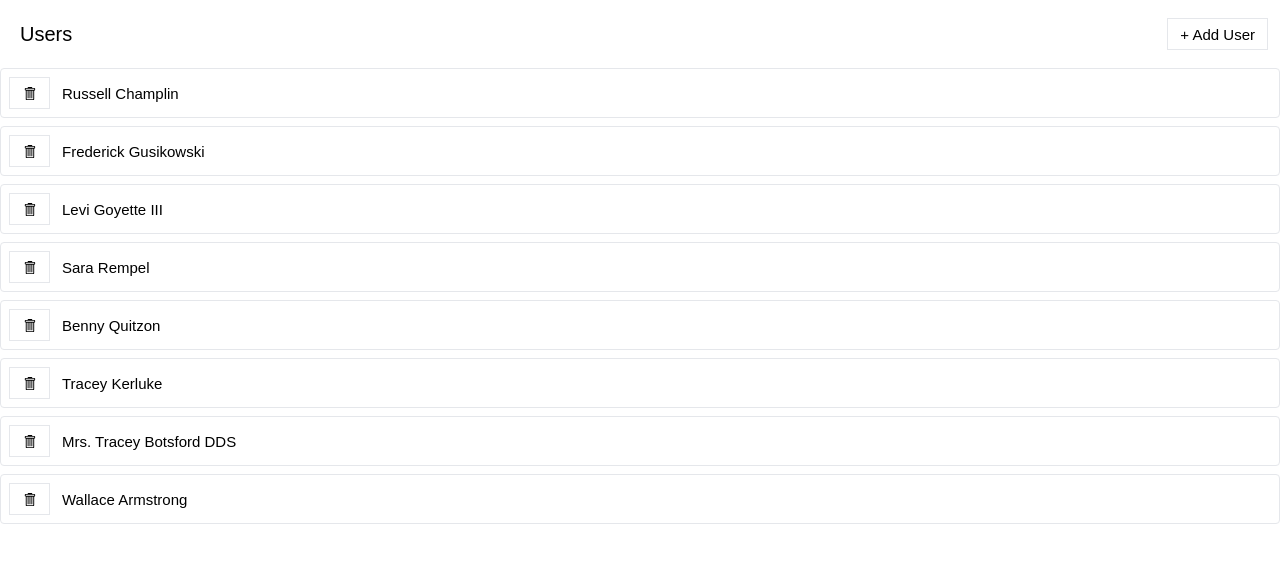
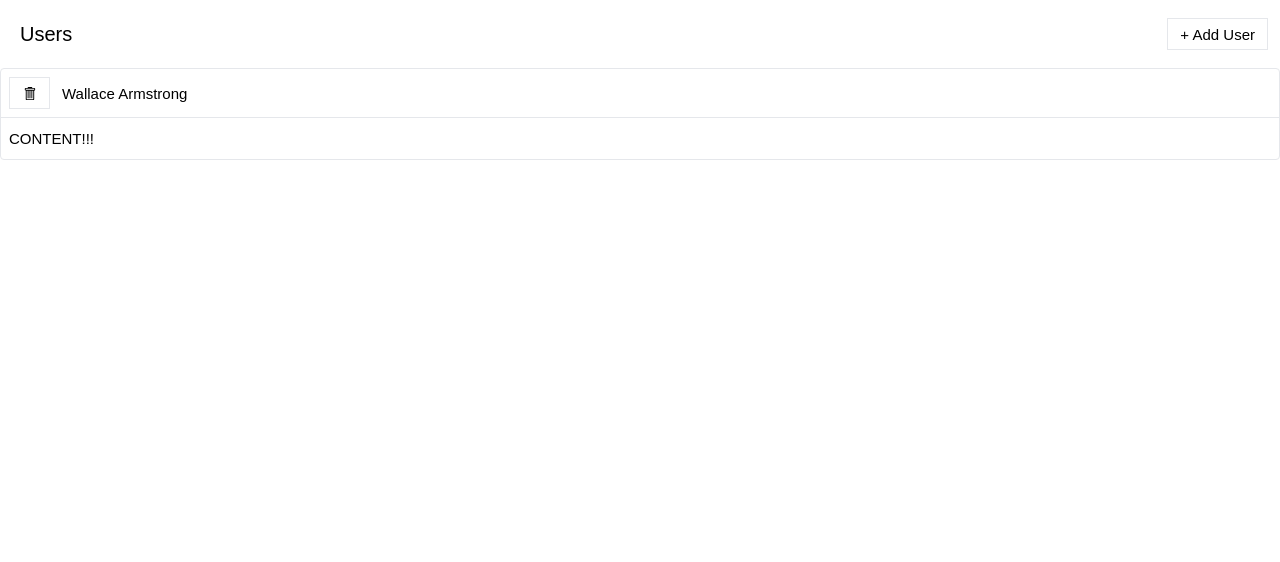
Before and after one commit to adenugbamichael/media, a React (Vite) app: page / in a window 1280 px wide. Shown: the top 562 px of the page. Built offline with nearby package versions, Linux system fonts and the light colour scheme; data requests are answered from the project's data file; a web font is replaced by a local one.

Commit message:
Adding expandable panel

```diff
--- a/db.json
+++ b/db.json
@@ -1,33 +1,5 @@
 {
   "users": [
-    {
-      "name": "Russell Champlin",
-      "id": 17
-    },
-    {
-      "name": "Frederick Gusikowski",
-      "id": 18
-    },
-    {
-      "name": "Levi Goyette III",
-      "id": 19
-    },
-    {
-      "name": "Sara Rempel",
-      "id": 20
-    },
-    {
-      "name": "Benny Quitzon",
-      "id": 21
-    },
-    {
-      "name": "Tracey Kerluke",
-      "id": 22
-    },
-    {
-      "name": "Mrs. Tracey Botsford DDS",
-      "id": 23
-    },
     {
       "name": "Wallace Armstrong",
       "id": 24
--- /dev/null
+++ b/src/components/ExpandablePanel.jsx
@@ -0,0 +1,13 @@
+/* eslint-disable react/prop-types */
+export default function ExpandablePanel({ header, children }) {
+  return (
+    <div className='mb-2 border rounded'>
+      <div className='flex p-2 justify-between items-center cursor-pointer'>
+        <div className='flex flex-row items-center justify-between'>
+          {header}
+        </div>
+      </div>
+      <div className='p-2 border-t'>{children}</div>
+    </div>
+  )
+}
--- a/src/components/UsersList.jsx
+++ b/src/components/UsersList.jsx
@@ -32,11 +32,11 @@ export default function UsersList() {
       return <UsersListItem key={user.id} user={user} />
     })
   }
+
   return (
     <div>
       <div className='flex flex-row justify-between items-center m-3'>
         <h1 className='m-2 text-xl'>Users</h1>
-
         <Button loading={isCreatingUser} onClick={handleUserAdd}>
           {" "}
           + Add User
--- a/src/components/UsersListItem.jsx
+++ b/src/components/UsersListItem.jsx
@@ -3,6 +3,7 @@ import { GoTrashcan } from "react-icons/go"
 import Button from "./Button"
 import { removeUser } from "../store"
 import { useThunk } from "../hooks/use-thunk"
+import ExpandablePanel from "./ExpandablePanel"
 
 export default function UsersListItem({ user }) {
   const [doRemoveUser, isLoading, error] = useThunk(removeUser)
@@ -11,17 +12,15 @@ export default function UsersListItem({ user }) {
     doRemoveUser(user)
   }
 
-  return (
-    <div className='mb-2 border rounded'>
-      <div className='flex p-2 justify-between items-center cursor-pointer'>
-        <div className='flex flex-row items-center justify-between'>
-          <Button className='mr-3' loading={isLoading} onClick={handleClick}>
-            <GoTrashcan />
-          </Button>
-          {error && <div>Error deleting user.</div>}
-          {user.name}
-        </div>
-      </div>
-    </div>
+  const header = (
+    <>
+      <Button className='mr-3' loading={isLoading} onClick={handleClick}>
+        <GoTrashcan />
+      </Button>
+      {error && <div>Error deleting user.</div>}
+      {user.name}
+    </>
   )
+
+  return <ExpandablePanel header={header}>CONTENT!!!</ExpandablePanel>
 }
```
